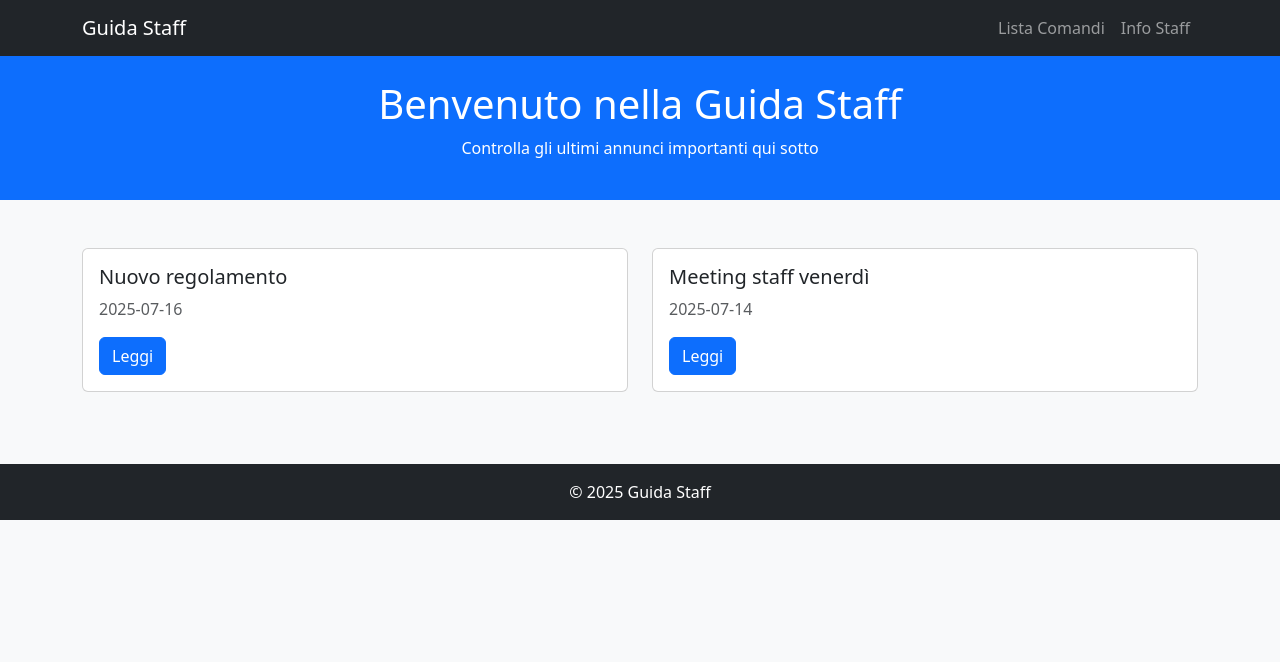
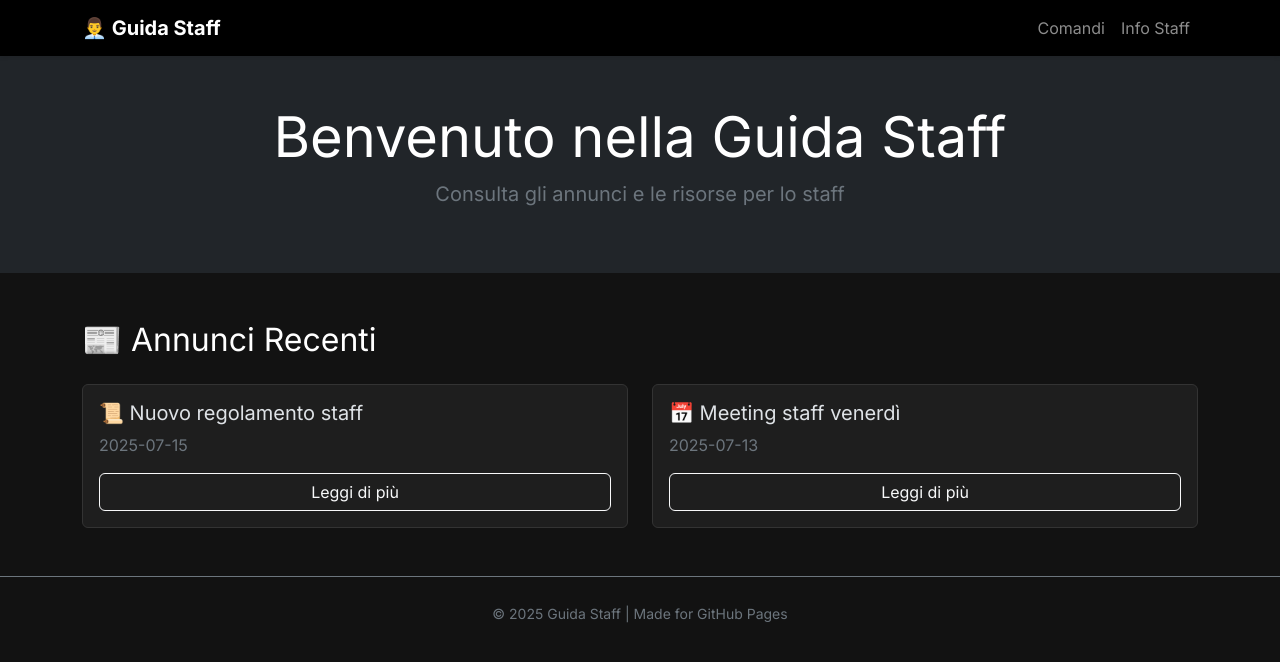
Before and after one commit to aaezily/redamc.github.io, a plain HTML site: page index.html in a window 1280 px wide. Drawn offline with nearby package versions, Linux system fonts and the light colour scheme.

Commit message:
modificato stile e aggiunte varie cose

```diff
--- a/annuncio.html
+++ b/annuncio.html
@@ -1,15 +1,18 @@
 <!DOCTYPE html>
-<html lang="it">
+<html lang="it" data-bs-theme="dark">
 <head>
   <meta charset="UTF-8">
   <title>Annuncio</title>
   <link href="https://cdn.jsdelivr.net/npm/bootstrap@5.3.3/dist/css/bootstrap.min.css" rel="stylesheet">
+  <link href="https://fonts.googleapis.com/css2?family=Inter:wght@400;600;700&display=swap" rel="stylesheet">
+  <link rel="stylesheet" href="css/style.css" />
 </head>
 <body>
-  <div class="container my-5">
+  <div class="container py-5">
+    <a href="index.html" class="btn btn-outline-light mb-4">← Torna agli annunci</a>
     <h1 id="titolo"></h1>
     <p class="text-muted" id="data"></p>
-    <div id="contenuto"></div>
+    <div id="contenuto" class="mt-3"></div>
   </div>
 
   <script src="js/main.js"></script>
--- a/css/style.css
+++ b/css/style.css
@@ -1,9 +1,25 @@
 body {
-    background-color: #f8f9fa;
+    font-family: 'Inter', sans-serif;
+    background-color: #121212;
+    color: #fff;
   }
+
   .card {
-    transition: transform 0.2s ease;
+    background-color: #1e1e1e;
+    border: 1px solid #333;
+    transition: transform 0.2s ease, box-shadow 0.2s ease;
   }
+
   .card:hover {
-    transform: scale(1.02);
+    transform: translateY(-5px);
+    box-shadow: 0 0 10px rgba(255, 255, 255, 0.1);
   }
+
+  .list-group-item {
+    border: none;
+    margin-bottom: 0.5rem;
+  }
+
+  a {
+    text-decoration: none;
+  }
--- a/index.html
+++ b/index.html
@@ -1,38 +1,48 @@
 <!DOCTYPE html>
-<html lang="it">
+<html lang="it" data-bs-theme="dark">
 <head>
   <meta charset="UTF-8" />
   <meta name="viewport" content="width=device-width, initial-scale=1.0" />
   <title>Guida Staff - Home</title>
   <link href="https://cdn.jsdelivr.net/npm/bootstrap@5.3.3/dist/css/bootstrap.min.css" rel="stylesheet">
-  <link rel="stylesheet" href="css/style.css">
+  <link href="https://fonts.googleapis.com/css2?family=Inter:wght@400;600;700&display=swap" rel="stylesheet">
+  <link rel="stylesheet" href="css/style.css" />
 </head>
 <body>
-  <nav class="navbar navbar-expand-lg navbar-dark bg-dark">
+  <nav class="navbar navbar-expand-lg navbar-dark bg-black shadow-sm">
     <div class="container">
-      <a class="navbar-brand" href="index.html">Guida Staff</a>
-      <div class="collapse navbar-collapse">
+      <a class="navbar-brand fw-bold" href="index.html">👨‍💼 Guida Staff</a>
+      <button class="navbar-toggler" type="button" data-bs-toggle="collapse" data-bs-target="#navMenu">
+        <span class="navbar-toggler-icon"></span>
+      </button>
+      <div class="collapse navbar-collapse" id="navMenu">
         <ul class="navbar-nav ms-auto">
-          <li class="nav-item"><a class="nav-link" href="comandi.html">Lista Comandi</a></li>
+          <li class="nav-item"><a class="nav-link" href="comandi.html">Comandi</a></li>
           <li class="nav-item"><a class="nav-link" href="info.html">Info Staff</a></li>
         </ul>
       </div>
     </div>
   </nav>
 
-  <header class="bg-primary text-white text-center py-4">
-    <h1>Benvenuto nella Guida Staff</h1>
-    <p>Controlla gli ultimi annunci importanti qui sotto</p>
+  <header class="bg-dark text-white text-center py-5">
+    <div class="container">
+      <h1 class="display-4">Benvenuto nella Guida Staff</h1>
+      <p class="lead text-secondary">Consulta gli annunci e le risorse per lo staff</p>
+    </div>
   </header>
 
   <main class="container my-5">
-    <div class="row" id="annunci-container">
+    <h2 class="mb-4">📰 Annunci Recenti</h2>
+    <div class="row g-4" id="annunci-container">
       <!-- Popolato da JS -->
     </div>
   </main>
 
-  <footer class="text-center py-3 bg-dark text-white">© 2025 Guida Staff</footer>
+  <footer class="text-center text-secondary py-4 border-top border-secondary">
+    <small>© 2025 Guida Staff | Made for GitHub Pages</small>
+  </footer>
 
   <script src="js/main.js"></script>
+  <script src="https://cdn.jsdelivr.net/npm/bootstrap@5.3.3/dist/js/bootstrap.bundle.min.js"></script>
 </body>
 </html>
--- a/js/main.js
+++ b/js/main.js
@@ -1,15 +1,15 @@
 const annunci = [
     {
       id: 1,
-      titolo: "Nuovo regolamento",
-      contenuto: "Da oggi il regolamento è stato aggiornato. Leggilo con attenzione.",
-      data: "2025-07-16"
+      titolo: "📜 Nuovo regolamento staff",
+      contenuto: "Il regolamento interno è stato aggiornato. Controlla la sezione #staff-info su Discord per tutti i dettagli.",
+      data: "2025-07-15"
     },
     {
       id: 2,
-      titolo: "Meeting staff venerdì",
-      contenuto: "Ricordate il meeting questo venerdì alle 21:00 su Discord.",
-      data: "2025-07-14"
+      titolo: "📅 Meeting staff venerdì",
+      contenuto: "Venerdì 18 ore 21:00 - riunione staff obbligatoria su Discord.",
+      data: "2025-07-13"
     }
   ];
 
@@ -17,17 +17,15 @@ const annunci = [
     const container = document.getElementById("annunci-container");
     if (container) {
       annunci.forEach(annuncio => {
-        const card = document.createElement("div");
-        card.className = "col-md-6 mb-4";
-        card.innerHTML = `
-          <div class="card h-100">
-            <div class="card-body">
-              <h5 class="card-title">${annuncio.titolo}</h5>
-              <p class="card-text text-muted">${annuncio.data}</p>
-              <a href="annuncio.html?id=${annuncio.id}" class="btn btn-primary">Leggi</a>
-            </div>
+        const col = document.createElement("div");
+        col.className = "col-md-6";
+        col.innerHTML = `
+          <div class="card h-100 p-3">
+            <h5 class="card-title">${annuncio.titolo}</h5>
+            <p class="text-secondary">${annuncio.data}</p>
+            <a href="annuncio.html?id=${annuncio.id}" class="btn btn-outline-light mt-auto">Leggi di più</a>
           </div>`;
-        container.appendChild(card);
+        container.appendChild(col);
       });
     }
 
```
Also changed, not shown: comandi.html (+14 -10 lines), info.html (+12 -10 lines).
